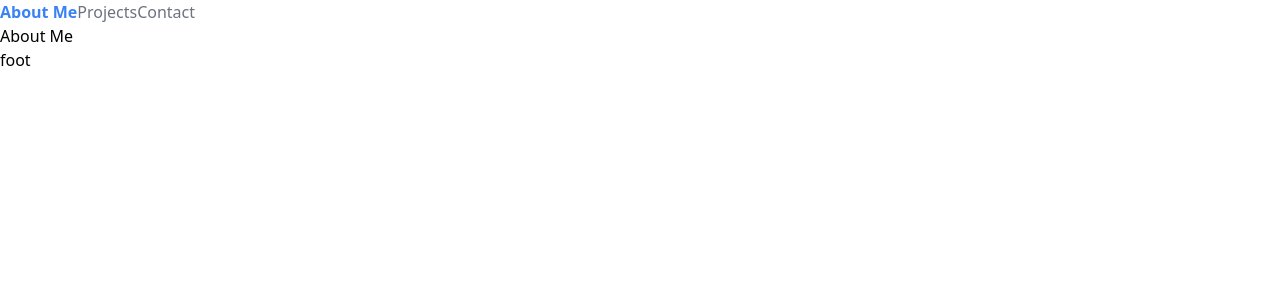
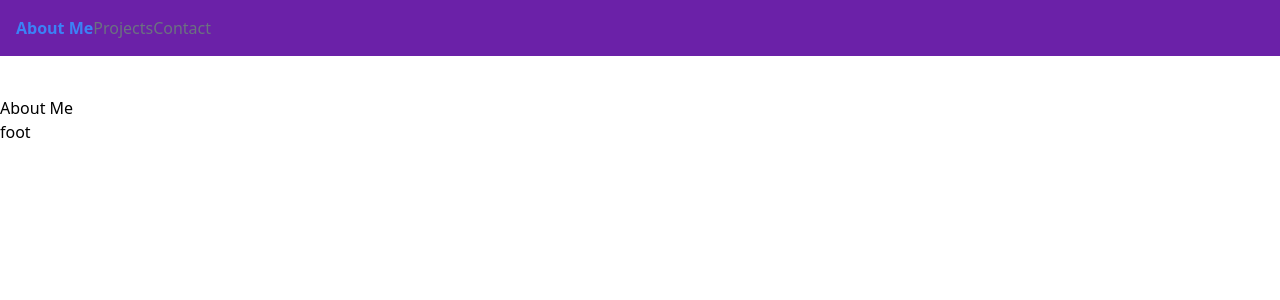
Before and after one commit to PurplePeopleEated/react-portfolio, a React (Vite) app: page / in a window 1280 px wide. Shown: the top 300 px of the page. Built offline with nearby package versions, Linux system fonts and the light colour scheme.

Commit message:
header nav and tailwind style

```diff
--- a/src/components/Header.jsx
+++ b/src/components/Header.jsx
@@ -3,7 +3,7 @@ import Navigation from "./Navigation";
 
 function Header() {
   return (
-    <nav className="flex">
+    <nav className="flex flex-col md:flex-row items-center justify-between bg-purple-800 p-4 mb-10">
       <Navigation />
     </nav>
   );
```
